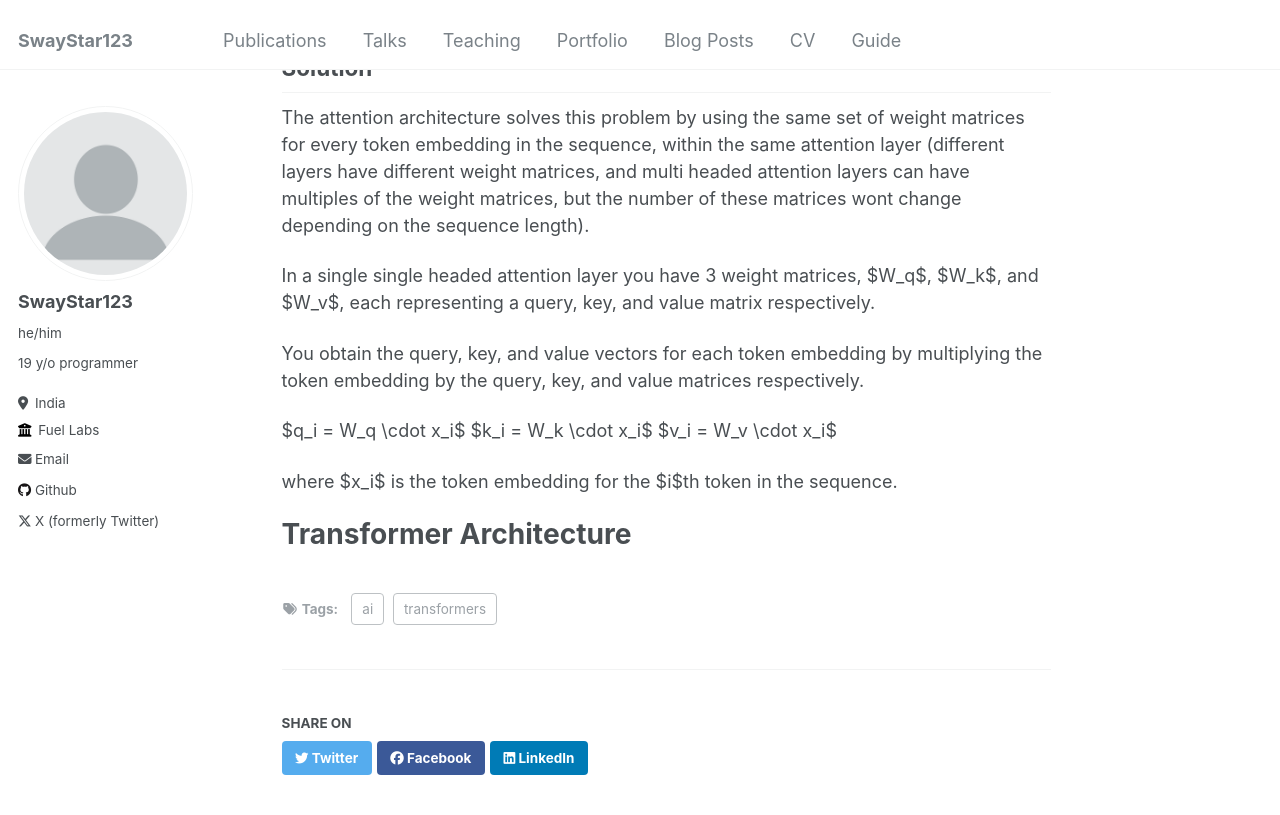
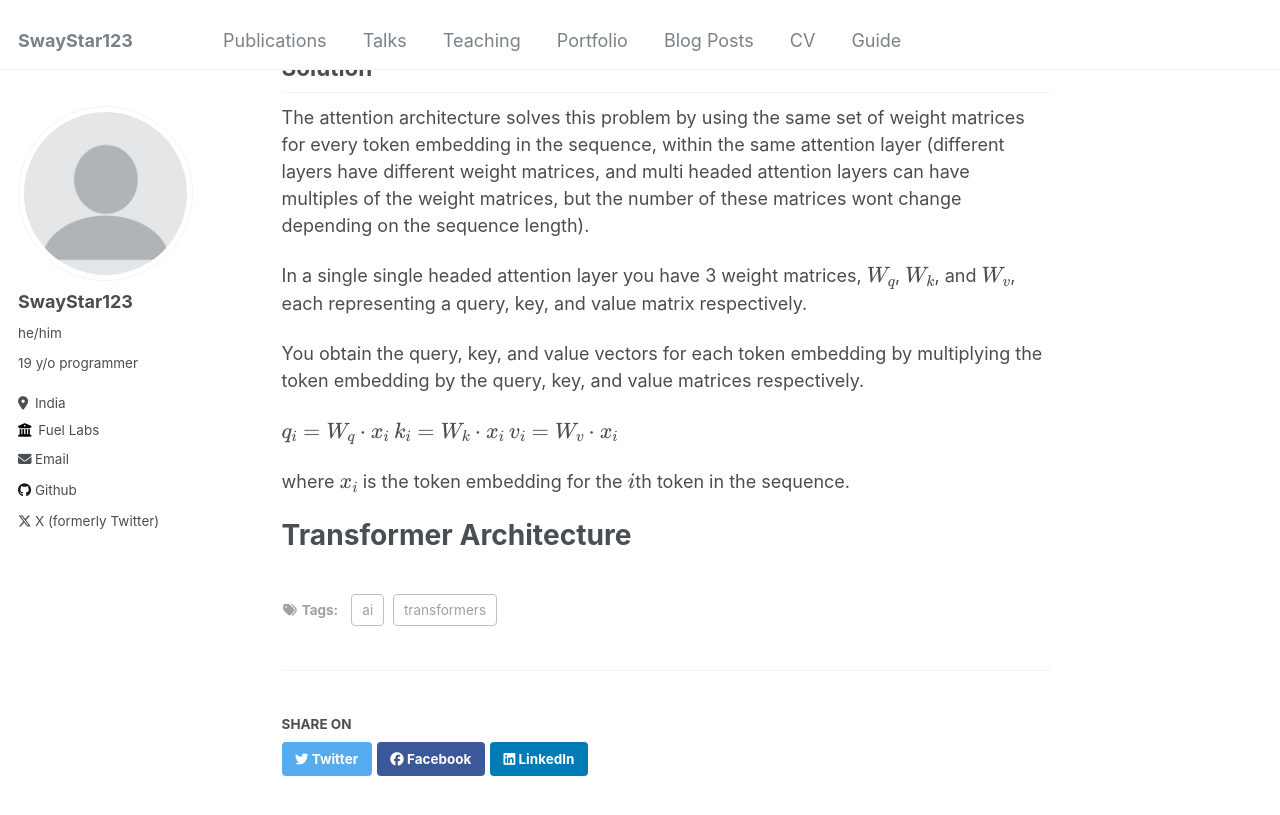
Before and after one commit to SwayStar123/swaystar123.github.io, a Jekyll site: the page built from _posts/2024-08-02-transformers-in-brief.md, in a window 1280 px wide and 900 px high, scrolled down 3600 px. Shown: the top 815 px of the window. Built offline with Jekyll 4.4.1, drawn with Linux system fonts in a browser that asks for light colours.

Commit message:
use $$ instead of $

```diff
--- a/_posts/2024-08-02-transformers-in-brief.md
+++ b/_posts/2024-08-02-transformers-in-brief.md
@@ -82,14 +82,14 @@ You have a sequence of token embeddings, but the length of the sequence can vary
 ## Solution
 The attention architecture solves this problem by using the same set of weight matrices for every token embedding in the sequence, within the same attention layer (different layers have different weight matrices, and multi headed attention layers can have multiples of the weight matrices, but the number of these matrices wont change depending on the sequence length).
 
-In a single single headed attention layer you have 3 weight matrices, $W_q$, $W_k$, and $W_v$, each representing a query, key, and value matrix respectively.
+In a single single headed attention layer you have 3 weight matrices, $$W_q$$, $$W_k$$, and $$W_v$$, each representing a query, key, and value matrix respectively.
 
 You obtain the query, key, and value vectors for each token embedding by multiplying the token embedding by the query, key, and value matrices respectively.
 
-$q_i = W_q \cdot x_i$
-$k_i = W_k \cdot x_i$
-$v_i = W_v \cdot x_i$
+$$q_i = W_q \cdot x_i$$
+$$k_i = W_k \cdot x_i$$
+$$v_i = W_v \cdot x_i$$
 
-where $x_i$ is the token embedding for the $i$th token in the sequence.
+where $$x_i$$ is the token embedding for the $$i$$th token in the sequence.
 
 # Transformer Architecture
```
